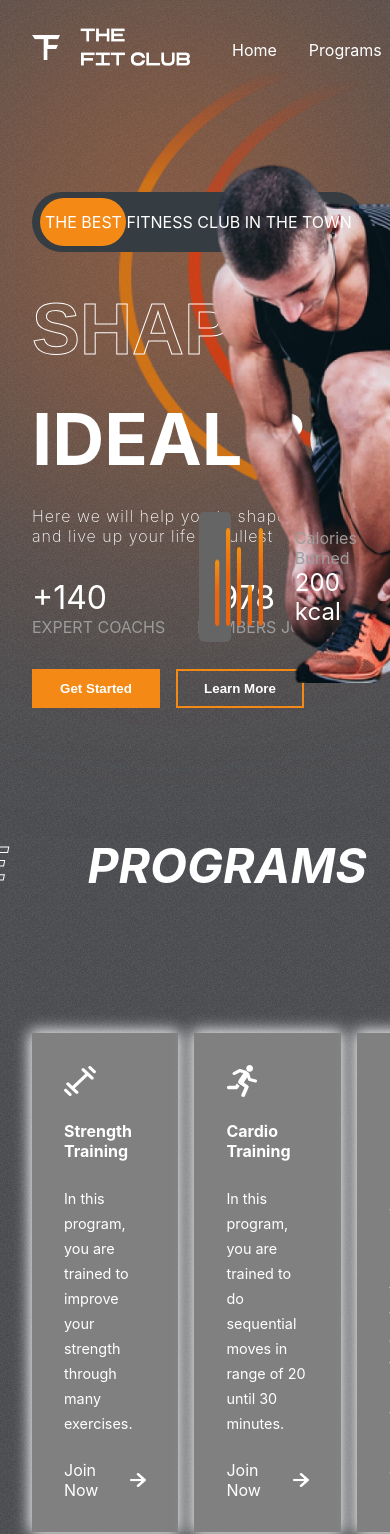
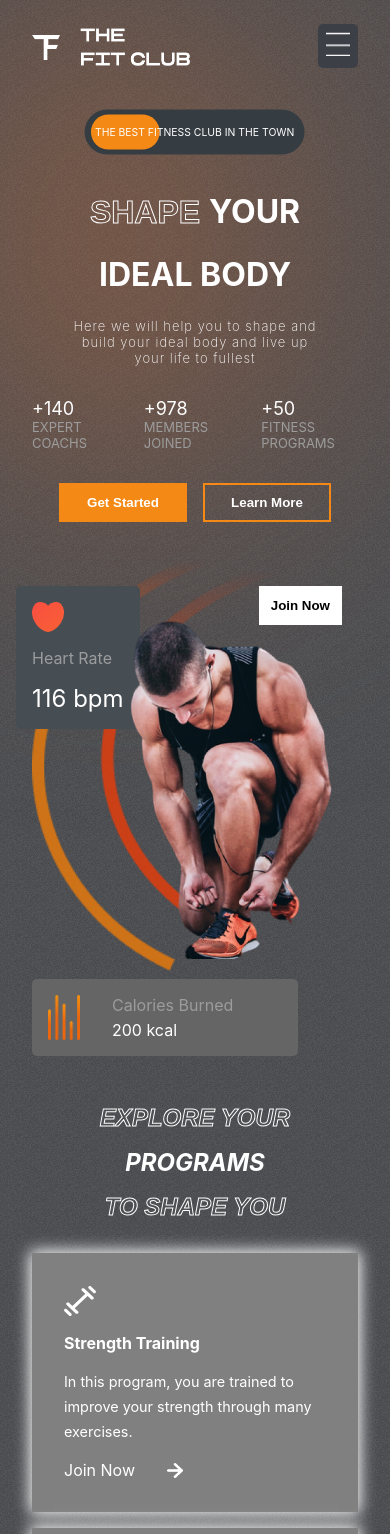
Before and after one commit to Adamashvili/React-JS-Responsive-Gym-Website, a React (Create React App) app: page / in a window 390 px wide. Shown: the top 1534 px of the page. Built offline with nearby package versions, Linux system fonts and the light colour scheme; the HTML template or start-up script is replaced by a standard one.

Commit message:
make website responsive

```diff
--- a/package.json
+++ b/package.json
@@ -10,7 +10,9 @@
     "framer-motion": "^10.12.9",
     "react": "^18.2.0",
     "react-dom": "^18.2.0",
+    "react-number-counter": "^1.0.8",
     "react-scripts": "5.0.1",
+    "react-scroll": "^1.8.9",
     "web-vitals": "^2.1.4"
   },
   "scripts": {
--- a/src/components/Header/Header.css
+++ b/src/components/Header/Header.css
@@ -24,3 +24,17 @@
     cursor: pointer;
     color: var(--orange);
 }
+
+@media screen and (max-width: 768px) {
+    .header>:nth-child(2) {
+        position: fixed;
+        right: 2rem;
+        z-index: 99;
+    }
+
+    .header-menu {
+        flex-direction: column;
+        background-color: var(--appColor);
+        padding: 2rem;
+    }
+}
--- a/src/components/Header/Header.jsx
+++ b/src/components/Header/Header.jsx
@@ -1,18 +1,57 @@
-import React from 'react'
+import React, { useState } from 'react'
 import './Header.css'
 import Logo from '../../assets/logo.png'
+import Bars from '../../assets/bars.png'
+import { Link } from 'react-scroll'
+
 
 const Header = () => {
+  const mobile = window.innerWidth<=768 ? true : false
+  const [menuOpened, setMenuOpened] = useState(false)
+
   return (
     <div className="header">
         <img className='logo' src={Logo} alt="" />
-        <ul className='header-menu'>
-            <li>Home</li>
-            <li>Programs</li>
-            <li>Why Us</li>
-            <li>Plans</li>
-            <li>Testimonials</li>
-        </ul>
+        {(menuOpened===false && mobile===true)? (
+          <div
+          style={{
+            backgroundColor: 'var(--appColor)',
+            padding: "0.5rem",
+            borderRadius: "5px"
+          }}
+            onClick={()=> setMenuOpened(true)}
+
+          >
+            <img src={Bars} alt="" style={{width: '1.5rem', height: '1.5rem', cursor: "pointer"}}/></div>
+        ):<ul className='header-menu'>
+        <li ><Link onClick={()=>setMenuOpened(false)}
+        activeClass='active'
+         to='header'
+         spy={true}
+         smooth={true}>Home</Link>
+         </li>
+        <li ><Link onClick={()=>setMenuOpened(false)}
+         to='programs'
+         spy={true}
+         smooth={true}>Programs</Link>
+         </li>
+         <li ><Link onClick={()=>setMenuOpened(false)}
+         to='reasons'
+         spy={true}
+         smooth={true}>Why us</Link>
+         </li>
+         <li ><Link onClick={()=>setMenuOpened(false)}
+         to='plans'
+         spy={true}
+         smooth={true}>Plans</Link>
+         </li>
+         <li ><Link onClick={()=>setMenuOpened(false)}
+         to='testimonials'
+         spy={true}
+         smooth={true}>Testimonials</Link>
+         </li>
+    </ul> }
+
     </div>
   )
 }
--- a/src/components/Hero/Hero.css
+++ b/src/components/Hero/Hero.css
@@ -194,3 +194,83 @@
     height: 30rem;
     left:0;
 }
+
+
+@media screen and (max-width: 768px) {
+    .hero {
+        flex-direction: column;
+    }
+
+    .hero-blur {
+        width: 14rem;
+    }
+
+    .the-best-ad {
+        margin-top: 0;
+        font-size: small;
+        align-self: center;
+        transform: scale(0.8);
+    }
+
+    .hero-text {
+        font-size: xx-large;
+        align-items: center;
+        justify-content: center;
+    }
+
+    .hero-text > div:nth-of-type(3) {
+        font-size: small;
+        font-weight: 200;
+        letter-spacing: 1px;
+        text-align: center;
+    }
+
+    .hero-buttons {
+        justify-content: center;
+
+    }
+
+    .figures > div > span:nth-of-type(1) {
+        font-size: large;
+    }
+    .figures > div > span:nth-of-type(2) {
+        font-size: small;
+    }
+
+    .right-h {
+        position: relative;
+        background: none;
+    }
+
+    .heart-rate{
+        left: 1rem;
+        top: 2rem;
+    }
+
+    .calories {
+        position: relative;
+        top: 5rem;
+        left: 2rem;
+    }
+
+    .calories>img {
+        width: 2rem;
+    }
+
+    .calories > div > :nth-child(2) {
+        color: white;
+        font-size: 1rem;
+    }
+    .hero-image {
+        position: relative;
+        width: 15rem;
+        left: 7rem;
+        top: 4rem;
+        align-items: center;
+    }
+    .hero-image-back {
+        width: 15rem;
+        left: 2rem;
+        top: 0rem;
+    }
+}
--- a/src/components/Hero/Hero.jsx
+++ b/src/components/Hero/Hero.jsx
@@ -5,19 +5,19 @@ import hero_image from "../../assets/hero_image.png";
 import hero_image_back from "../../assets/hero_image_back.png";
 import Heart from "../../assets/heart.png";
 import Calories from "../../assets/calories.png";
-
 import { motion } from 'framer-motion'
 
 const Hero = () => {
     const transition = {type: "spring", duration : 3}
+    const mobile = window.innerWidth<=768 ? true : false
   return (
-     <div className="hero">
+     <div className="hero" id='hero'>
         <div className="blur hero-blur"></div>
         <div className="left-h">
             <Header/>
             <div className="the-best-ad">
                 <motion.div
-                initial={{left: '208px'}}
+                initial={{left: mobile? "165px": "208px"}}
                 whileInView={{left: '8px'}}
                 transition={{...transition, type: 'tween'}}
 
--- a/src/components/Join/Join.css
+++ b/src/components/Join/Join.css
@@ -57,3 +57,21 @@
 .btn-j {
     background-color: var(--orange);
 }
+
+
+@media screen and (max-width: 768px) {
+    .Join {
+        flex-direction: column;
+        gap: 1rem;
+    }
+
+    .left-j {
+        font-size: x-large;
+        flex-direction: column;
+
+    }
+
+    .right-j {
+        padding: 2rem;
+    }
+}
--- a/src/components/Plans/Plans.css
+++ b/src/components/Plans/Plans.css
@@ -102,3 +102,17 @@
 .plans>:nth-child(2)>button {
     color: orange;
 }
+
+
+@media screen and (max-width: 768px) {
+    .plans {
+        flex-direction: column;
+    }
+
+    .plans>:nth-child(2) {
+        transform: none;
+    }
+    .plans>:nth-child(2):hover {
+        transform: scale(1.1);
+    }
+}
--- a/src/components/Programs/Programs.css
+++ b/src/components/Programs/Programs.css
@@ -66,3 +66,19 @@
     transform: scale(1.07);
     box-shadow: 0px 0px 15px 7px rgb(210, 62, 3);
 }
+
+@media screen and (max-width: 768px) {
+    .programs-header {
+        flex-direction: column;
+        gap: 1rem;
+        font-size: x-large;
+        align-items: center;
+        justify-content: center;
+        margin-top: 2rem;
+    }
+
+    .programs-categories {
+        flex-direction: column;
+        gap: 1rem
+    }
+}
--- a/src/components/Reasons/Reasons.css
+++ b/src/components/Reasons/Reasons.css
@@ -89,3 +89,42 @@
 .partners>img {
     width: 2.5rem;
 }
+
+
+@media screen and (max-width: 768px) {
+    .Reasons {
+        flex-direction: column;
+    }
+
+    .left-r {
+        grid-auto-rows: auto;
+        overflow: hidden;
+    }
+
+    .left-r >:nth-child(1) {
+        width: 7rem;
+        height: 17rem;
+    }
+
+    .left-r > :nth-child(2) {
+        width: 15rem;
+        height: 10rem;
+    }
+
+    .left-r > :nth-child(3) {
+        width: 7rem;
+
+    }
+    .left-r > :nth-child(4) {
+        width: 6rem;
+        height: 6rem;
+    }
+
+    .right-r {
+        transform: scale(0.7);
+        position: relative;
+        left: -70px;
+
+}
+
+}
--- a/src/components/Testimonials/Testimonials.css
+++ b/src/components/Testimonials/Testimonials.css
@@ -76,3 +76,41 @@
     width: 1.5rem;
     cursor: pointer;
 }
+
+@media screen and (max-width: 768px) {
+    .Testimonials {
+        flex-direction: column;
+    }
+
+    .left-t>:nth-child(2),
+    .left-t>:nth-child(3) {
+        font-size: xx-large;
+    }
+
+    .right-t {
+        display: flex;
+        flex-direction: column;
+        align-items: center;
+        justify-content: center;
+        gap: 2rem;
+    }
+
+    .right-t>div {
+        position: relative;
+        display: none;
+    }
+
+    .right-t>img {
+        top: 0;
+        right: 0;
+        position: relative;
+        align-self: center;
+    }
+
+    .right-t>:last-child {
+        display: block;
+        bottom: 0;
+        left: 0;
+
+    }
+}
--- a/src/components/Testimonials/Testimonials.jsx
+++ b/src/components/Testimonials/Testimonials.jsx
@@ -10,7 +10,7 @@ const Testimonials = () => {
     const [selected, setSelected] = useState(0);
     const tLenght = testimonialsData.length
   return (
-    <div className="Testimonials">
+    <div className="Testimonials" id='testimonials'>
         <div className="left-t">
             <span>Testimonials</span>
             <span className="stroke-text">What they</span>
```
Also changed, not shown: 1 other file (tests, documents, lock files or other folders).
